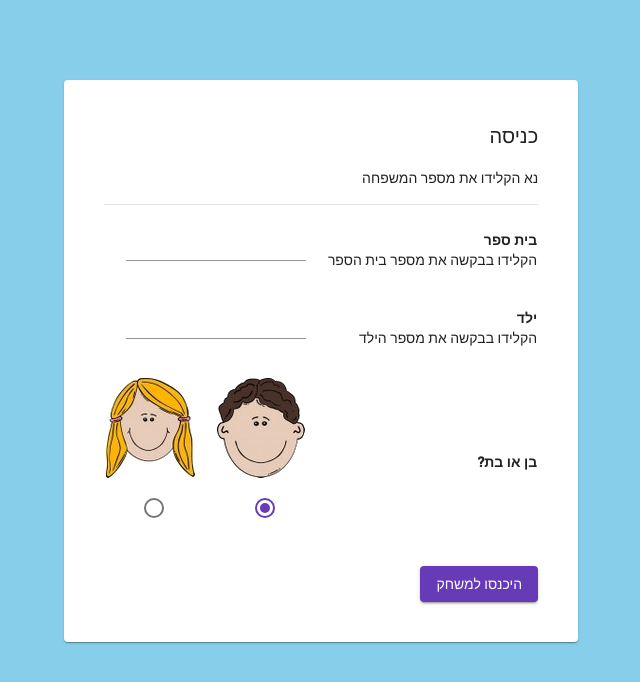
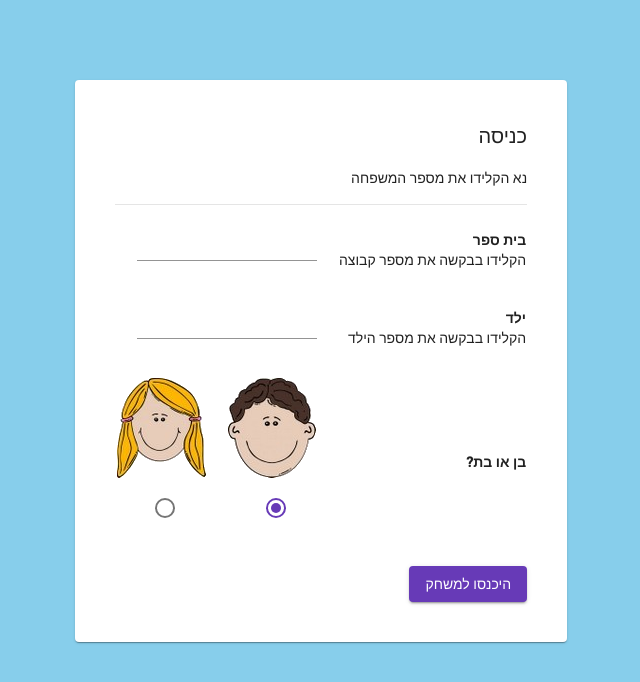
Before and after one commit to gilgardosh/research-tasks-multi-lang, an Angular app: page /values-ranking in a window 1280 px wide. Shown: the top 682 px of the page, without its empty margins (474-1114 px from the left). Built offline with nearby package versions, Linux system fonts and the light colour scheme.

Commit message:
text update

```diff
--- a/src/app/shared/entering-form/entering-form.component.html
+++ b/src/app/shared/entering-form/entering-form.component.html
@@ -9,7 +9,7 @@
                     <td>
                         <b>{{this.culture === 'jewish' ? 'בית ספר' : 'المدرسة'}}</b>
                         <br>
-                        <span>{{this.culture === 'jewish' ? 'הקלידו בבקשה את מספר בית הספר' : 'الرجاء إدخال رقم المدرسة'}}</span>
+                        <span>{{this.culture === 'jewish' ? 'הקלידו בבקשה את מספר קבוצה' : 'الرجاء إدخال رقم المجموعة'}}</span>
                     </td>
                     <td style="width:20px;"></td>
                     <td>
```
